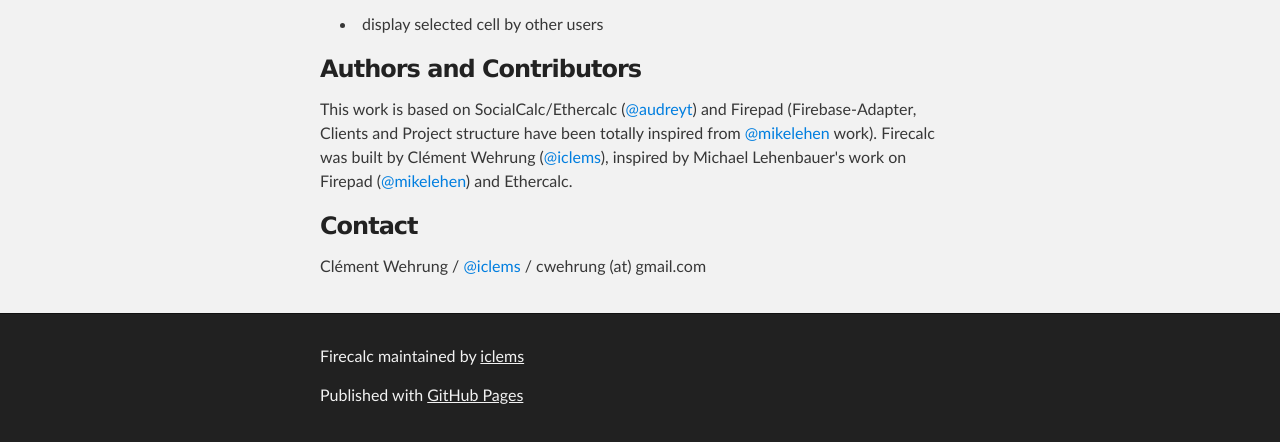
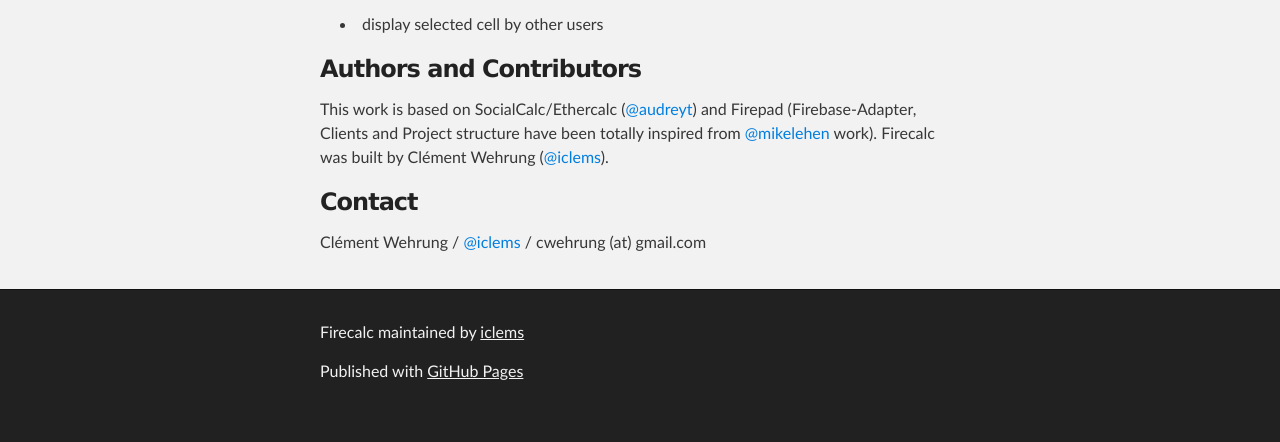
Before and after one commit to iclems/firecalc, a website: page index.html in a window 1280 px wide. Shown: the part 484-926 px from the top of the page. After the commit the page ends 902 px from the top, so only its background shows below. Drawn offline with Linux system fonts and the light colour scheme.

Commit message:
Updated home (again)

```diff
--- a/index.html
+++ b/index.html
@@ -46,7 +46,7 @@
 <h3>
 <a name="authors-and-contributors" class="anchor" href="#authors-and-contributors"><span class="octicon octicon-link"></span></a>Authors and Contributors</h3>
 
-<p>This work is based on SocialCalc/Ethercalc (<a href="https://github.com/audreyt" class="user-mention">@audreyt</a>) and Firepad (Firebase-Adapter, Clients and Project structure have been totally inspired from <a href="https://github.com/mikelehen" class="user-mention">@mikelehen</a> work). Firecalc was built by Clément Wehrung (<a href="https://github.com/iclems" class="user-mention">@iclems</a>), inspired by Michael Lehenbauer's work on Firepad (<a href="https://github.com/mikelehen" class="user-mention">@mikelehen</a>) and Ethercalc.</p>
+<p>This work is based on SocialCalc/Ethercalc (<a href="https://github.com/audreyt" class="user-mention">@audreyt</a>) and Firepad (Firebase-Adapter, Clients and Project structure have been totally inspired from <a href="https://github.com/mikelehen" class="user-mention">@mikelehen</a> work). Firecalc was built by Clément Wehrung (<a href="https://github.com/iclems" class="user-mention">@iclems</a>).</p>
 
 <h3>
 <a name="contact" class="anchor" href="#contact"><span class="octicon octicon-link"></span></a>Contact</h3>
```
